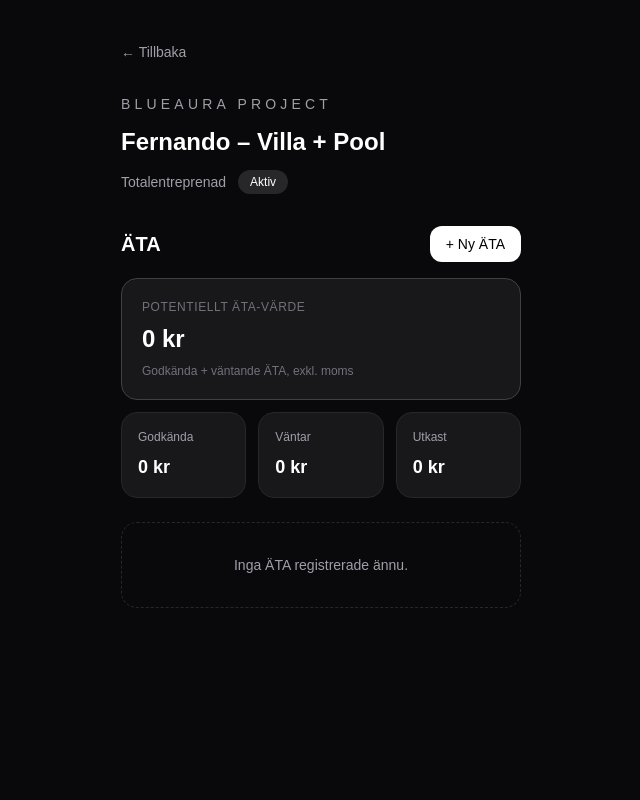
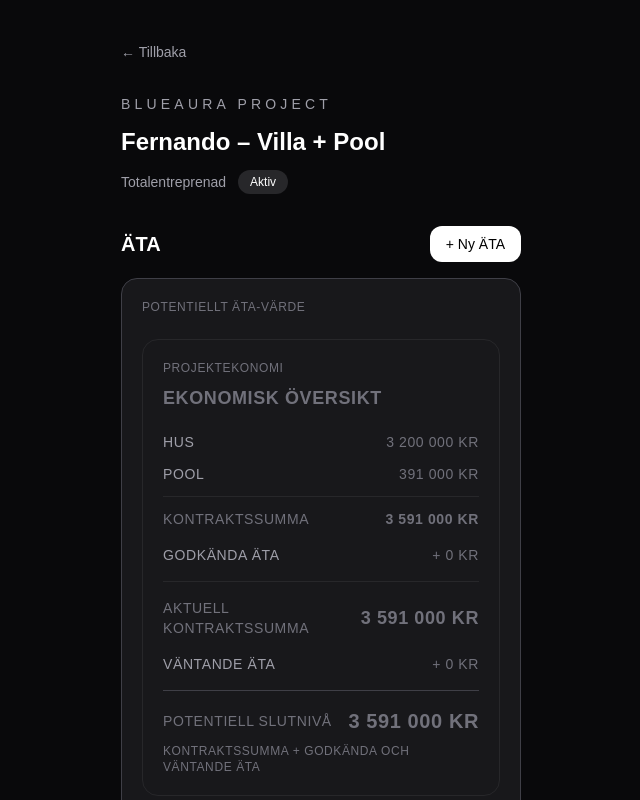
Before and after one commit to blueaurase-debug/blueaura-project, a Next.js app: page /projects/fernando in a window 1280 px wide. Shown: the top 800 px of the page, without its empty margins (319-959 px from the left). Built offline with nearby package versions, Linux system fonts and the light colour scheme.

Commit message:
Add ATA register filters and project economy

```diff
--- a/app/projects/fernando/ata/new/page.tsx
+++ b/app/projects/fernando/ata/new/page.tsx
@@ -22,6 +22,7 @@ function NewAtaContent() {
   );
 
   const [reason, setReason] = useState("Kundändring");
+  const [subproject, setSubproject] = useState("Hus");
 
   const [description, setDescription] = useState(
     "Kök: 8 st spotlights. Badrum entréplan: 6 st spotlights samt extra dubbeluttag IP55. Badrum övre plan: 6 st spotlights samt extra dubbeluttag IP55."
@@ -91,6 +92,7 @@ function NewAtaContent() {
     setAtaNumber(source.number);
     setTitle(source.title);
     setReason(source.reason);
+    setSubproject(source.subproject || "Hus");
     setDescription(source.description);
     setMaterials(source.materials);
     setHours(source.hours);
@@ -180,6 +182,7 @@ function NewAtaContent() {
       project: "Fernando – Villa + Pool",
       title,
       reason,
+      subproject,
       description,
       materials,
       materialTotal,
@@ -210,6 +213,7 @@ function NewAtaContent() {
     project: "Fernando – Villa + Pool",
     title,
     reason,
+    subproject,
     description,
     materials,
     materialTotal,
@@ -300,6 +304,19 @@ function NewAtaContent() {
               onChange={(e) => setTitle(e.target.value)}
               className="mt-2 w-full rounded-xl border border-zinc-700 bg-zinc-950 px-4 py-3 outline-none"
             />
+            <label className="mt-5 block text-sm text-zinc-300">
+  Delprojekt
+</label>
+
+<select
+  value={subproject}
+  onChange={(e) => setSubproject(e.target.value)}
+  className="mt-2 w-full rounded-xl border border-zinc-700 bg-zinc-950 px-4 py-3 outline-none"
+>
+  <option>Hus</option>
+  <option>Pool</option>
+  <option>Gemensamt</option>
+</select>
 
             <label className="mt-5 block text-sm text-zinc-300">
               Orsak
--- a/app/projects/fernando/page.tsx
+++ b/app/projects/fernando/page.tsx
@@ -47,6 +47,17 @@ export default function FernandoProjectPage() {
     .filter((ata) => ata.status === "Utkast")
     .reduce((sum, ata) => sum + ata.subtotal, 0);
     const potentialAta = approved + waiting;
+    const houseContractSum = 3200000;
+const poolContractSum = 391000;
+
+const contractSum =
+  houseContractSum + poolContractSum;
+
+const currentContractSum =
+  contractSum + approved;
+
+const potentialFinalSum =
+  contractSum + approved + waiting;
     const filteredAta =
   statusFilter === "Alla"
     ? ataRegister
@@ -99,6 +110,99 @@ export default function FernandoProjectPage() {
 <div className="mb-3 rounded-2xl border border-zinc-700 bg-zinc-900 p-5">
   <p className="text-xs uppercase tracking-wider text-zinc-500">
     Potentiellt ÄTA-värde
+    <section className="mt-6 rounded-2xl border border-zinc-800 bg-zinc-900 p-5">
+  <div className="mb-5">
+    <p className="text-xs uppercase tracking-wider text-zinc-500">
+      Projektekonomi
+    </p>
+
+    <h2 className="mt-2 text-lg font-semibold">
+      Ekonomisk översikt
+    </h2>
+  </div>
+
+  <div className="space-y-4 text-sm">
+    <div className="space-y-3">
+  <div className="flex items-center justify-between">
+    <span className="text-zinc-400">
+      Hus
+    </span>
+
+    <span>
+      {money(houseContractSum)}
+    </span>
+  </div>
+
+  <div className="flex items-center justify-between">
+    <span className="text-zinc-400">
+      Pool
+    </span>
+
+    <span>
+      {money(poolContractSum)}
+    </span>
+  </div>
+
+  <div className="flex items-center justify-between border-t border-zinc-800 pt-3">
+    <span className="font-medium">
+      Kontraktssumma
+    </span>
+
+    <span className="font-semibold">
+      {money(contractSum)}
+    </span>
+  </div>
+</div>
+
+    <div className="flex items-center justify-between">
+      <span className="text-zinc-400">
+        Godkända ÄTA
+      </span>
+
+      <span className="font-medium">
+        + {money(approved)}
+      </span>
+    </div>
+
+    <div className="border-t border-zinc-800 pt-4">
+      <div className="flex items-center justify-between">
+        <span className="font-medium">
+          Aktuell kontraktssumma
+        </span>
+
+        <span className="text-lg font-semibold">
+          {money(currentContractSum)}
+        </span>
+      </div>
+    </div>
+
+    <div className="flex items-center justify-between">
+      <span className="text-zinc-400">
+        Väntande ÄTA
+      </span>
+
+      <span className="font-medium">
+        + {money(waiting)}
+      </span>
+    </div>
+
+    <div className="border-t border-zinc-700 pt-4">
+      <div className="flex items-center justify-between">
+        <span className="font-medium">
+          Potentiell slutnivå
+        </span>
+
+        <span className="text-xl font-semibold">
+          {money(potentialFinalSum)}
+        </span>
+      </div>
+
+      <p className="mt-2 text-xs text-zinc-500">
+        Kontraktssumma + godkända och väntande ÄTA
+      </p>
+    </div>
+  </div>
+</section>
   </p>
 
   <p className="mt-2 text-2xl font-semibold">
```
